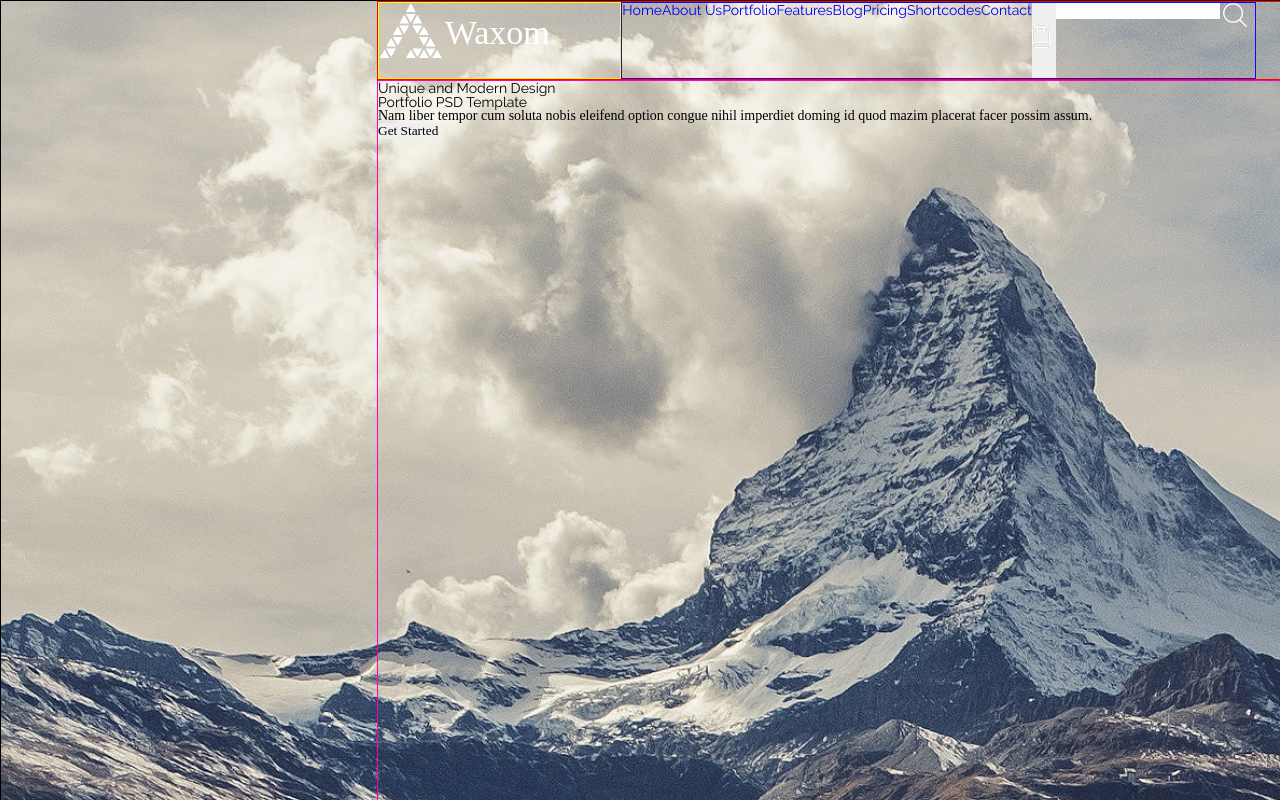
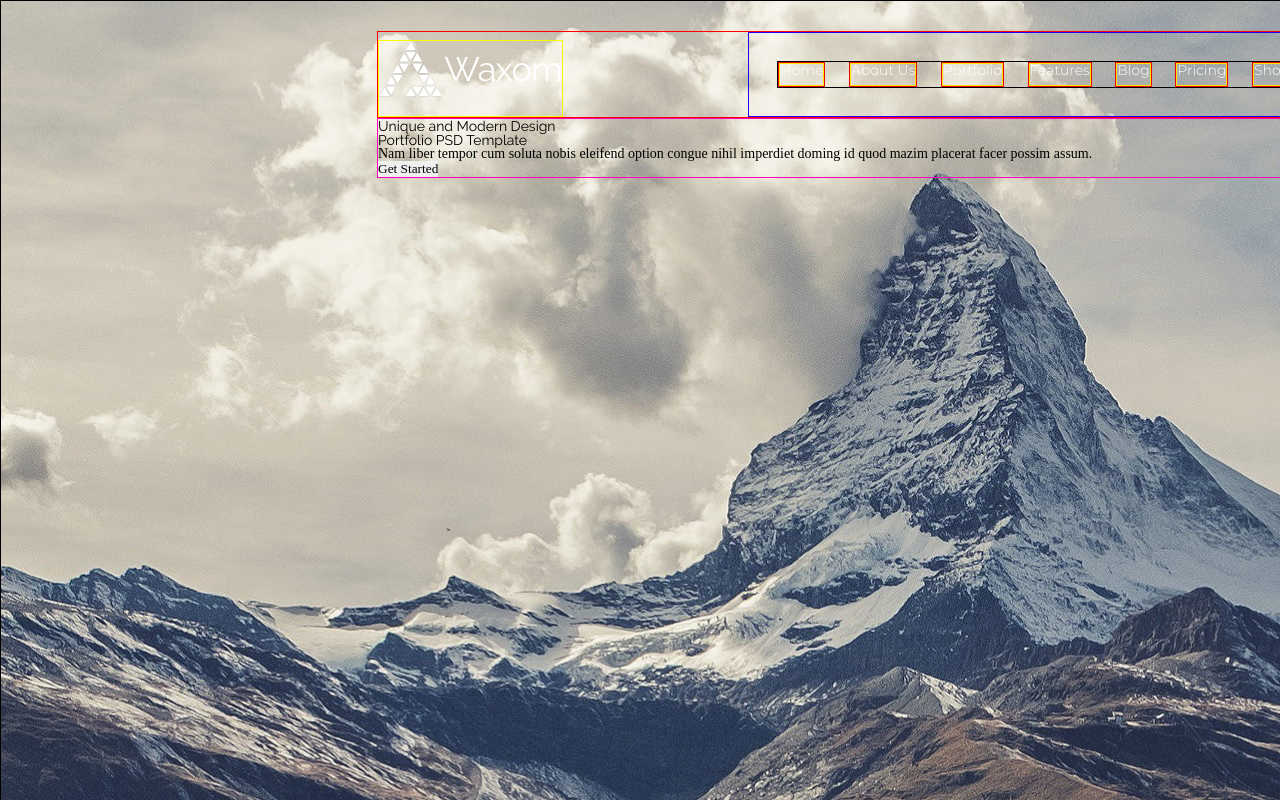
Before and after one commit to VitaliiHatsenko/230814_GeekBrains_ExamLayout, a plain HTML site: page index.html in a window 1280 px wide. Shown: the top 800 px of the page. Drawn offline with Linux system fonts and the light colour scheme.

Commit message:
top of the header is ready

```diff
--- a/index.html
+++ b/index.html
@@ -12,35 +12,54 @@
       <header class="header">
         <div class="header__top">
           <div class="header__logo">
-            <img src="/img/logo.svg" alt="logo" />
+            <img src="/img/icons/logos.svg" alt="logo" />
+            <p class="header__logo-text">Waxom</p>
           </div>
           <nav class="header__nav">
             <ul class="header__list">
-              <li class="header__item"><a href="#">Home</a></li>
-              <li class="header__item"><a href="#">About Us</a></li>
-              <li class="header__item"><a href="#">Portfolio</a></li>
-              <li class="header__item"><a href="#">Features</a></li>
-              <li class="header__item"><a href="#">Blog</a></li>
-              <li class="header__item"><a href="#">Pricing</a></li>
-              <li class="header__item"><a href="#">Shortcodes</a></li>
-              <li class="header__item"><a href="#">Contact</a></li>
+              <li class="header__item">
+                <a class="header__item-link" href="#">Home</a>
+              </li>
+              <li class="header__item">
+                <a class="header__item-link" href="#">About Us</a>
+              </li>
+              <li class="header__item">
+                <a class="header__item-link" href="#">Portfolio</a>
+              </li>
+              <li class="header__item">
+                <a class="header__item-link" href="#">Features</a>
+              </li>
+              <li class="header__item">
+                <a class="header__item-link" href="#">Blog</a>
+              </li>
+              <li class="header__item">
+                <a class="header__item-link" href="#">Pricing</a>
+              </li>
+              <li class="header__item">
+                <a class="header__item-link" href="#">Shortcodes</a>
+              </li>
+              <li class="header__item">
+                <a class="header__item-link" href="#">Contact</a>
+              </li>
             </ul>
+          </nav>
           <button class="header__basket-button">
-              <img src="img/icons/header-box-icon.svg" alt="basket" />
+            <img src="img/icons/cart.svg" alt="basket" />
           </button>
           <form class="header__search-form" action="#">
             <input type="search" />
             <img src="img/icons/search-icon.svg" alt="search-form" />
           </form>
-          </nav>
         </div>
         <section class="header__carousel">
+          <div class="header__carousel-text">
             <h2 class="header__subtitle">Unique and Modern Design</h2>
             <h1 class="header__title">Portfolio PSD Template</h1>
-          <p class="header__text">
+            <p class="header__textbox">
               Nam liber tempor cum soluta nobis eleifend option congue nihil
               imperdiet doming id quod mazim placerat facer possim assum.
             </p>
+          </div>
           <button class="header__button">Get Started</button>
         </section>
       </header>
--- a/scss/main.scss
+++ b/scss/main.scss
@@ -14,37 +14,92 @@
   padding: 0 374px 0 376px;
   background-blend-mode: darken;
 }
+
+// ------------------ HEADER ------------------
+
 .header {
 }
 .header__top {
   border: 1px solid #ff0000;
   display: flex;
+  margin: 30px 0 0 0;
 }
 .header__logo {
   border: 1px solid #f6ff00;
+  box-sizing: border-box;
+  font-family: 'raleway', 'arial', sans-serif;
+  font-weight: 400;
+  font-style: normal;
+  display: flex;
+  margin-top: 8px;
 }
+
+.header__logo-text {
+  margin: 8px 0 15px -20px;
+  font-size: 34px;
+  font-weight: normal;
+  font-stretch: normal;
+  font-style: normal;
+  line-height: normal;
+  letter-spacing: -0.5px;
+  text-align: right;
+  color: #fff;
+}
+
 .header__nav {
   border: 1px solid #1d00f9;
   display: flex;
+  margin-left: 185px;
+  padding: 28px;
+  min-width: 699px;
 }
 .header__list {
   display: flex;
+  border: 1px solid #000;
+  box-sizing: border-box;
+  width: 100%;
+  justify-content: space-between;
 }
+
 .header__item {
-  font-family: 'raleway', 'arial', sans-serif;
-  font-weight: 400;
+  border: 1px solid #e90707;
+  display: flex;
+}
+
+.header__item-link {
+  border: 1px solid #ffe600;
+  font-family: 'montserrat', 'arial', sans-serif;
+  font-weight: 300;
   font-style: normal;
+  object-fit: contain;
+  font-size: 14px;
+  font-stretch: normal;
+  line-height: normal;
+  letter-spacing: normal;
+  text-align: left;
+  color: #fff;
+
+  display: flex;
 }
 
 .header__basket-button {
+  margin: 3px 22px 11px 31px;
+  background: none;
 }
 .header__search-form {
+  padding: 23px 0 10px 0;
 }
 .header__carousel {
   border: 1px solid #ff00bb;
-  min-height: 1024px;
-  margin: 0 auto;
+  // min-width: 1920px;
+  // margin: 0 auto;
 }
+
+.header__carousel-textbox {
+  border: 1px solid #000;
+  // margin: 0 auto;
+}
+
 .header__subtitle {
   font-family: 'raleway', 'arial', sans-serif;
   font-weight: 400;
@@ -57,3 +112,7 @@
 }
 .header__text {
 }
+
+input[type='search'] {
+  display: none;
+}
```
Also changed, not shown: css/main.css, img/icons/cart.svg (added), img/icons/logos.svg (added), 1 other file. Lines whose indentation alone changed are shown as unchanged.
